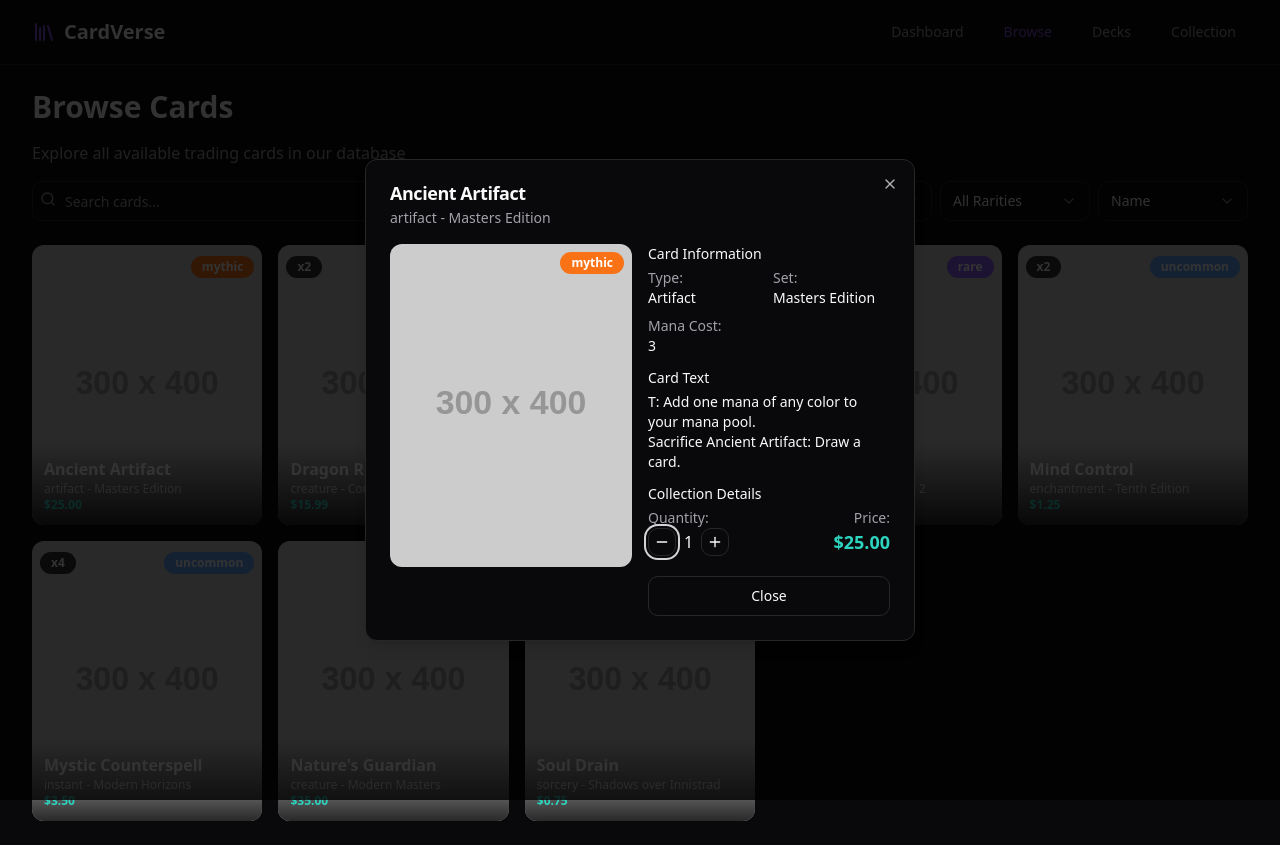
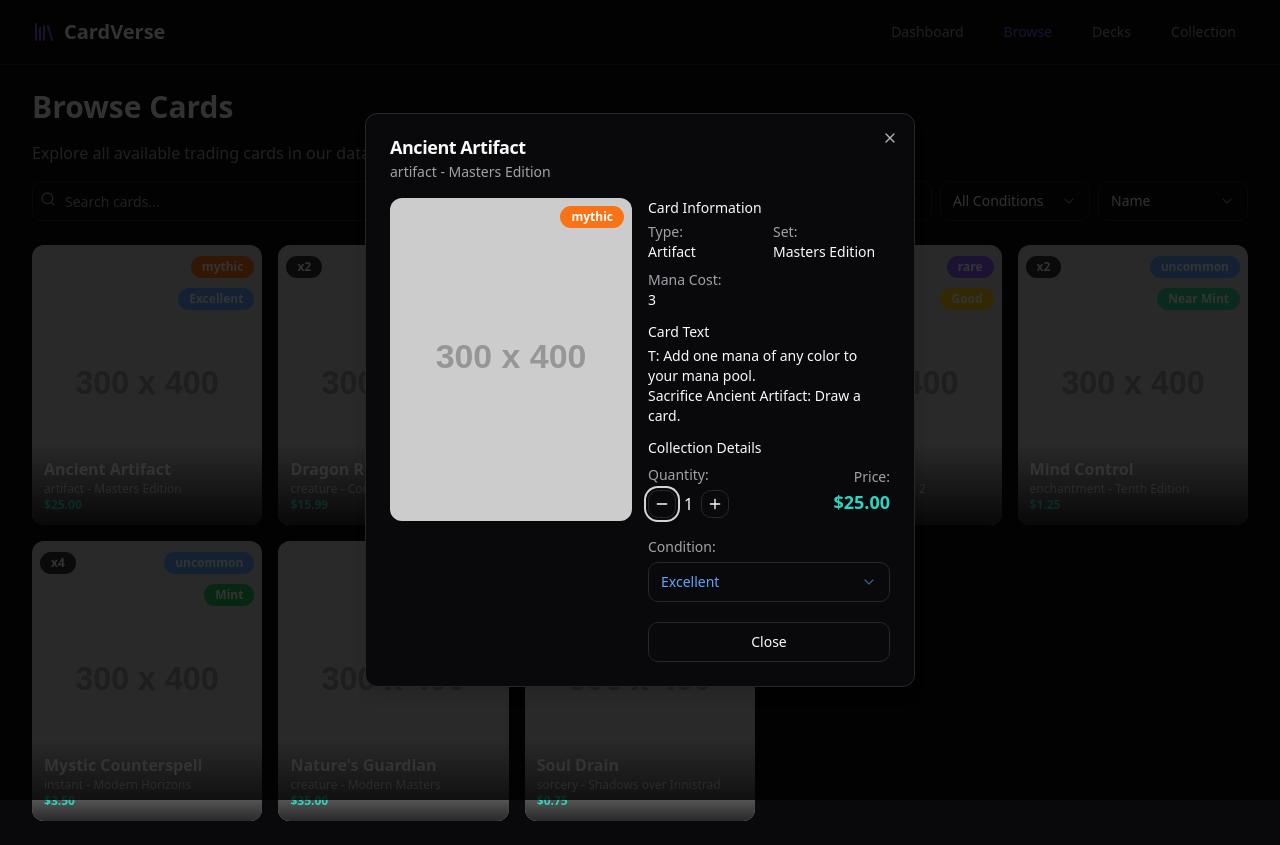
Before and after one commit to Silonidas/card-verse-architect, a React (Vite) app: page /browse in a window 1280 px wide. Both pictures are taken after a click on the element 147 px from the left and 385 px from the top of the page. Built offline with nearby package versions, Linux system fonts and the light colour scheme.

Commit message:
Add card condition feature
Add a card condition property to the card type and include a way to record the condition of each card.

```diff
--- a/src/components/CardBrowser.tsx
+++ b/src/components/CardBrowser.tsx
@@ -21,8 +21,9 @@ const CardBrowser = () => {
   const [searchTerm, setSearchTerm] = useState("");
   const [filterType, setFilterType] = useState("all");
   const [filterRarity, setFilterRarity] = useState("all");
+  const [filterCondition, setFilterCondition] = useState("all");
   const [sortBy, setSortBy] = useState("name");
-  const [allCards] = useState<Card[]>(sampleCards);
+  const [allCards, setAllCards] = useState<Card[]>(sampleCards);
 
   const handleCardClick = (card: Card) => {
     setSelectedCard(card);
@@ -33,11 +34,19 @@ const CardBrowser = () => {
     setIsCardDetailOpen(false);
   };
 
+  const handleUpdateCard = (updatedCard: Card) => {
+    setAllCards(allCards.map(card =>
+      card.id === updatedCard.id ? updatedCard : card
+    ));
+    setSelectedCard(updatedCard);
+  };
+
   let filteredCards = allCards.filter((card) => {
     const matchesSearch = card.name.toLowerCase().includes(searchTerm.toLowerCase());
     const matchesType = filterType === "all" || card.type === filterType;
     const matchesRarity = filterRarity === "all" || card.rarity === filterRarity;
-    return matchesSearch && matchesType && matchesRarity;
+    const matchesCondition = filterCondition === "all" || card.condition === filterCondition;
+    return matchesSearch && matchesType && matchesRarity && matchesCondition;
   });
 
   // Sort cards
@@ -49,6 +58,8 @@ const CardBrowser = () => {
         return (b.price || 0) - (a.price || 0);
       case "rarity":
         return a.rarity.localeCompare(b.rarity);
+      case "condition":
+        return (a.condition || "").localeCompare(b.condition || "");
       default:
         return 0;
     }
@@ -56,6 +67,7 @@ const CardBrowser = () => {
 
   const cardTypes = Array.from(new Set(allCards.map((card) => card.type)));
   const rarities = Array.from(new Set(allCards.map((card) => card.rarity)));
+  const conditions = Array.from(new Set(allCards.map((card) => card.condition).filter(Boolean)));
 
   return (
     <div className="space-y-6">
@@ -96,6 +108,19 @@ const CardBrowser = () => {
               ))}
             </SelectContent>
           </Select>
+          <Select value={filterCondition} onValueChange={setFilterCondition}>
+            <SelectTrigger className="w-[150px]">
+              <SelectValue placeholder="Condition" />
+            </SelectTrigger>
+            <SelectContent>
+              <SelectItem value="all">All Conditions</SelectItem>
+              {conditions.map((condition) => (
+                <SelectItem key={condition} value={condition} className="capitalize">
+                  {condition}
+                </SelectItem>
+              ))}
+            </SelectContent>
+          </Select>
           <Select value={sortBy} onValueChange={setSortBy}>
             <SelectTrigger className="w-[150px]">
               <SelectValue placeholder="Sort By" />
@@ -104,6 +129,7 @@ const CardBrowser = () => {
               <SelectItem value="name">Name</SelectItem>
               <SelectItem value="price">Price</SelectItem>
               <SelectItem value="rarity">Rarity</SelectItem>
+              <SelectItem value="condition">Condition</SelectItem>
             </SelectContent>
           </Select>
         </div>
@@ -124,6 +150,7 @@ const CardBrowser = () => {
               setSearchTerm("");
               setFilterType("all");
               setFilterRarity("all");
+              setFilterCondition("all");
             }}
           >
             Clear filters
@@ -135,6 +162,7 @@ const CardBrowser = () => {
         card={selectedCard}
         isOpen={isCardDetailOpen}
         onClose={closeCardDetail}
+        onUpdateCard={handleUpdateCard}
       />
     </div>
   );
--- a/src/components/CardDetail.tsx
+++ b/src/components/CardDetail.tsx
@@ -1,6 +1,6 @@
 
-import React from "react";
-import { Card as CardType } from "../types";
+import React, { useState } from "react";
+import { Card as CardType, CardCondition } from "../types";
 import { Badge } from "@/components/ui/badge";
 import { Button } from "@/components/ui/button";
 import { Plus, Minus } from "lucide-react";
@@ -11,12 +11,21 @@ import {
   DialogTitle,
   DialogDescription,
 } from "@/components/ui/dialog";
+import {
+  Select,
+  SelectContent,
+  SelectItem,
+  SelectTrigger,
+  SelectValue,
+} from "@/components/ui/select";
+import { toast } from "@/hooks/use-toast";
 
 interface CardDetailProps {
   card: CardType | null;
   isOpen: boolean;
   onClose: () => void;
   onAddToDeck?: () => void;
+  onUpdateCard?: (updatedCard: CardType) => void;
 }
 
 const CardDetail: React.FC<CardDetailProps> = ({
@@ -24,8 +33,17 @@ const CardDetail: React.FC<CardDetailProps> = ({
   isOpen,
   onClose,
   onAddToDeck,
+  onUpdateCard,
 }) => {
-  if (!card) return null;
+  const [localCard, setLocalCard] = useState<CardType | null>(null);
+
+  React.useEffect(() => {
+    if (card) {
+      setLocalCard({...card});
+    }
+  }, [card]);
+
+  if (!card || !localCard) return null;
 
   const getRarityColor = (rarity: string) => {
     switch (rarity) {
@@ -41,6 +59,52 @@ const CardDetail: React.FC<CardDetailProps> = ({
         return "bg-yellow-400";
       default:
         return "bg-gray-400";
+    }
+  };
+
+  const getConditionColor = (condition: CardCondition | undefined) => {
+    switch (condition) {
+      case "mint":
+        return "text-green-500";
+      case "near mint":
+        return "text-emerald-400";
+      case "excellent":
+        return "text-blue-400";
+      case "good":
+        return "text-yellow-400";
+      case "played":
+        return "text-orange-400";
+      case "poor":
+        return "text-red-500";
+      default:
+        return "text-gray-400";
+    }
+  };
+
+  const handleQuantityChange = (increment: boolean) => {
+    const newQuantity = increment ? localCard.quantity + 1 : Math.max(0, localCard.quantity - 1);
+    const updatedCard = { ...localCard, quantity: newQuantity };
+    setLocalCard(updatedCard);
+
+    if (onUpdateCard) {
+      onUpdateCard(updatedCard);
+      toast({
+        title: increment ? "Card added" : "Card removed",
+        description: `${updatedCard.name}: ${updatedCard.quantity} in collection`,
+      });
+    }
+  };
+
+  const handleConditionChange = (value: CardCondition) => {
+    const updatedCard = { ...localCard, condition: value };
+    setLocalCard(updatedCard);
+
+    if (onUpdateCard) {
+      onUpdateCard(updatedCard);
+      toast({
+        title: "Condition updated",
+        description: `${updatedCard.name}: now marked as ${value}`,
+      });
     }
   };
 
@@ -106,24 +170,58 @@ const CardDetail: React.FC<CardDetailProps> = ({
 
             <div>
               <p className="text-sm font-medium mb-1">Collection Details</p>
-              <div className="flex justify-between">
-                <div className="flex flex-col">
+              <div className="grid grid-cols-1 gap-4">
+                <div className="flex justify-between items-center">
+                  <div>
                     <span className="text-muted-foreground text-sm">Quantity:</span>
-                  <div className="flex items-center space-x-2">
-                    <Button size="icon" variant="outline" className="h-7 w-7">
+                    <div className="flex items-center space-x-2 mt-1">
+                      <Button
+                        size="icon"
+                        variant="outline"
+                        className="h-7 w-7"
+                        onClick={() => handleQuantityChange(false)}
+                      >
                         <Minus className="h-3 w-3" />
                       </Button>
-                    <span>{card.quantity}</span>
-                    <Button size="icon" variant="outline" className="h-7 w-7">
+                      <span>{localCard.quantity}</span>
+                      <Button
+                        size="icon"
+                        variant="outline"
+                        className="h-7 w-7"
+                        onClick={() => handleQuantityChange(true)}
+                      >
                         <Plus className="h-3 w-3" />
                       </Button>
                     </div>
                   </div>
-                <div className="flex flex-col items-end">
+                  <div className="text-right">
                     <span className="text-muted-foreground text-sm">Price:</span>
-                  <span className="text-lg font-bold text-tcg-teal">
+                    <div className="text-lg font-bold text-tcg-teal">
                       ${card.price?.toFixed(2) || "N/A"}
-                  </span>
+                    </div>
+                  </div>
+                </div>
+
+                <div>
+                  <span className="text-muted-foreground text-sm">Condition:</span>
+                  <div className="mt-1">
+                    <Select
+                      value={localCard.condition || "played"}
+                      onValueChange={(value) => handleConditionChange(value as CardCondition)}
+                    >
+                      <SelectTrigger className={getConditionColor(localCard.condition)}>
+                        <SelectValue placeholder="Select condition" />
+                      </SelectTrigger>
+                      <SelectContent>
+                        <SelectItem value="mint" className="text-green-500">Mint</SelectItem>
+                        <SelectItem value="near mint" className="text-emerald-400">Near Mint</SelectItem>
+                        <SelectItem value="excellent" className="text-blue-400">Excellent</SelectItem>
+                        <SelectItem value="good" className="text-yellow-400">Good</SelectItem>
+                        <SelectItem value="played" className="text-orange-400">Played</SelectItem>
+                        <SelectItem value="poor" className="text-red-500">Poor</SelectItem>
+                      </SelectContent>
+                    </Select>
+                  </div>
                 </div>
               </div>
             </div>
--- a/src/components/CardItem.tsx
+++ b/src/components/CardItem.tsx
@@ -1,6 +1,6 @@
 
 import React from "react";
-import { Card as CardType } from "../types";
+import { Card as CardType, CardCondition } from "../types";
 import { Badge } from "@/components/ui/badge";
 
 interface CardItemProps {
@@ -26,6 +26,25 @@ const getRarityColor = (rarity: string) => {
   }
 };
 
+const getConditionColor = (condition: CardCondition | undefined) => {
+  switch (condition) {
+    case "mint":
+      return "bg-green-500";
+    case "near mint":
+      return "bg-emerald-400";
+    case "excellent":
+      return "bg-blue-400";
+    case "good":
+      return "bg-yellow-400";
+    case "played":
+      return "bg-orange-400";
+    case "poor":
+      return "bg-red-500";
+    default:
+      return "bg-gray-300";
+  }
+};
+
 const CardItem: React.FC<CardItemProps> = ({ card, onClick, compact = false }) => {
   return (
     <div
@@ -42,6 +61,14 @@ const CardItem: React.FC<CardItemProps> = ({ card, onClick, compact = false }) =
         <div className="absolute top-2 left-2 z-10">
           <Badge variant="secondary" className="bg-background/80 backdrop-blur-sm">
             x{card.quantity}
+          </Badge>
+        </div>
+      )}
+
+      {!compact && card.condition && (
+        <div className="absolute top-10 right-2 z-10">
+          <Badge variant="secondary" className={`${getConditionColor(card.condition)} text-white capitalize`}>
+            {card.condition}
           </Badge>
         </div>
       )}
--- a/src/data/sampleCards.ts
+++ b/src/data/sampleCards.ts
@@ -1,4 +1,3 @@
-
 import { Card, Deck } from "../types";
 
 export const sampleCards: Card[] = [
@@ -14,7 +13,8 @@ export const sampleCards: Card[] = [
     power: "4",
     toughness: "4",
     price: 15.99,
-    quantity: 2
+    quantity: 2,
+    condition: "near mint"
   },
   {
     id: "2",
@@ -26,7 +26,8 @@ export const sampleCards: Card[] = [
     manaCost: "UU",
     description: "Counter target spell. If that spell is countered this way, exile it instead of putting it into its owner's graveyard.",
     price: 3.50,
-    quantity: 4
+    quantity: 4,
+    condition: "mint"
   },
   {
     id: "3",
@@ -38,7 +39,8 @@ export const sampleCards: Card[] = [
     manaCost: "3",
     description: "T: Add one mana of any color to your mana pool.\nSacrifice Ancient Artifact: Draw a card.",
     price: 25.00,
-    quantity: 1
+    quantity: 1,
+    condition: "excellent"
   },
   {
     id: "4",
@@ -49,7 +51,8 @@ export const sampleCards: Card[] = [
     set: "Modern Horizons 2",
     description: "T: Add G to your mana pool.\n1, T: Gain 2 life.",
     price: 8.75,
-    quantity: 3
+    quantity: 3,
+    condition: "good"
   },
   {
     id: "5",
@@ -61,7 +64,8 @@ export const sampleCards: Card[] = [
     manaCost: "XR",
     description: "Fireball deals X damage divided evenly, rounded down, among any number of targets.",
     price: 0.25,
-    quantity: 10
+    quantity: 10,
+    condition: "played"
   },
   {
     id: "6",
@@ -73,7 +77,8 @@ export const sampleCards: Card[] = [
     manaCost: "3UU",
     description: "You control enchanted creature.",
     price: 1.25,
-    quantity: 2
+    quantity: 2,
+    condition: "near mint"
   },
   {
     id: "7",
@@ -87,7 +92,8 @@ export const sampleCards: Card[] = [
     power: "3",
     toughness: "3",
     price: 35.00,
-    quantity: 1
+    quantity: 1,
+    condition: "mint"
   },
   {
     id: "8",
@@ -99,7 +105,8 @@ export const sampleCards: Card[] = [
     manaCost: "2BB",
     description: "Target player discards two cards and loses 2 life. You gain 2 life.",
     price: 0.75,
-    quantity: 4
+    quantity: 4,
+    condition: "played"
   }
 ];
 
--- a/src/types/index.ts
+++ b/src/types/index.ts
@@ -9,6 +9,8 @@ export type CardType =
   | "enchantment"
   | "planeswalker"
   | "land";
+
+export type CardCondition = "mint" | "near mint" | "excellent" | "good" | "played" | "poor";
 
 export interface Card {
   id: string;
@@ -23,6 +25,7 @@ export interface Card {
   toughness?: string;
   price?: number;
   quantity: number;
+  condition?: CardCondition;
 }
 
 export interface Deck {
```
Lines whose indentation alone changed are shown as unchanged.
